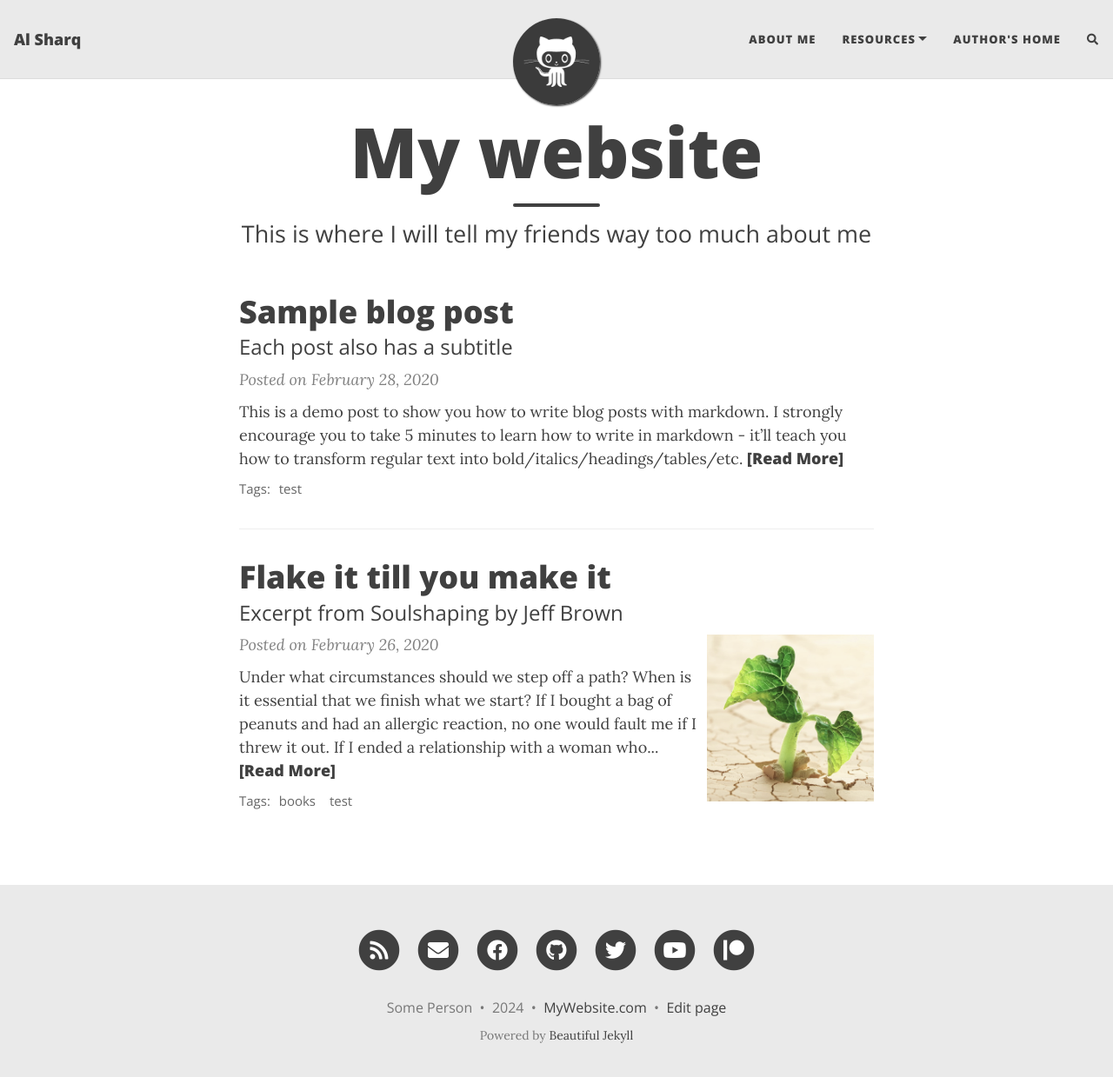
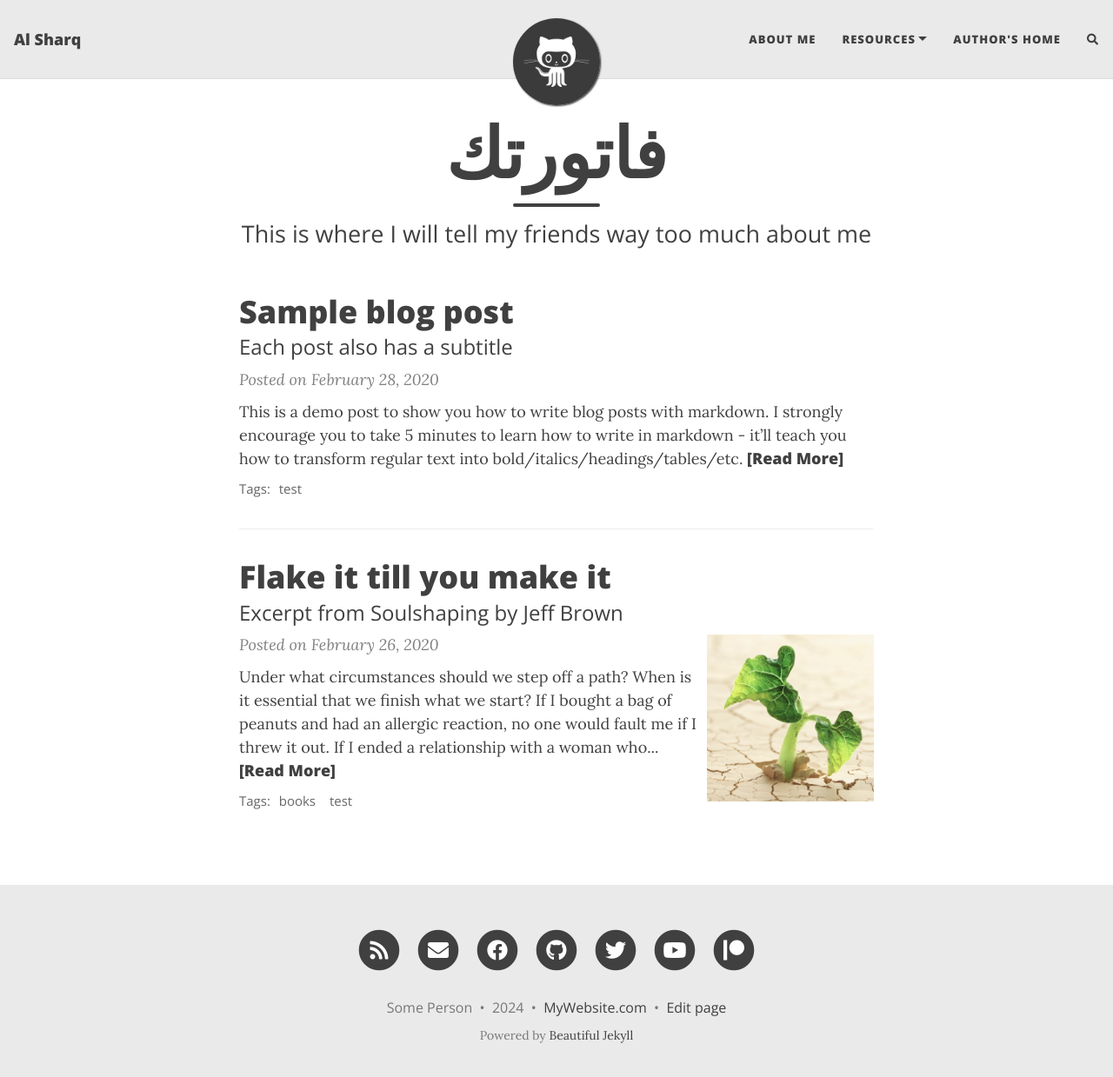
Before and after one commit to Al-Sharq/Al-Sharq.github.io, a Jekyll site: the page built from index.html, in a window 1280 px wide and 1252 px high. Shown: the top 1239 px of the window at 87% size. Built offline with Jekyll 4.4.1, drawn with Linux system fonts in a browser that asks for light colours; nearby versions of some CDN libraries; the list of posts is cut into pages by our own code; comment, search, counter and statistics services are not loaded.

Commit message:
Update index.html

```diff
--- a/index.html
+++ b/index.html
@@ -1,5 +1,5 @@
 ---
 layout: home
-title: My website
+title: فاتورتك
 subtitle: This is where I will tell my friends way too much about me
 ---
```
